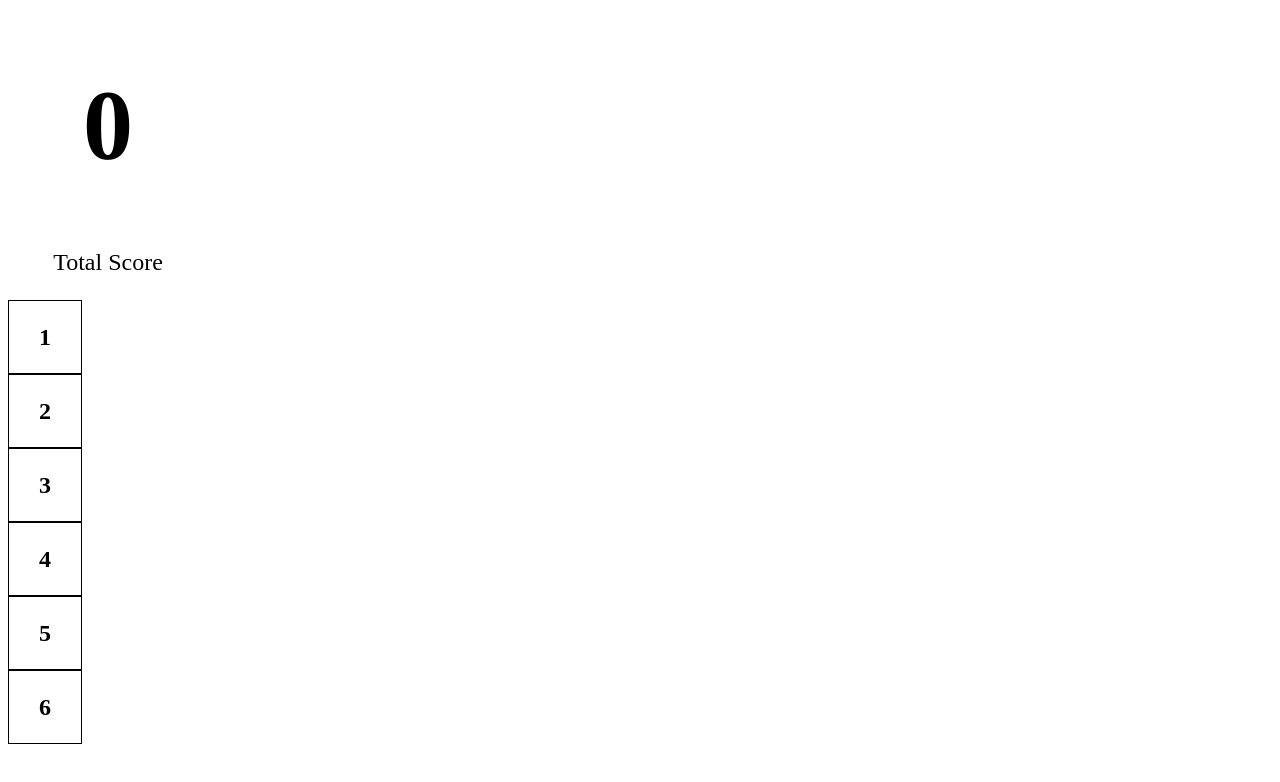
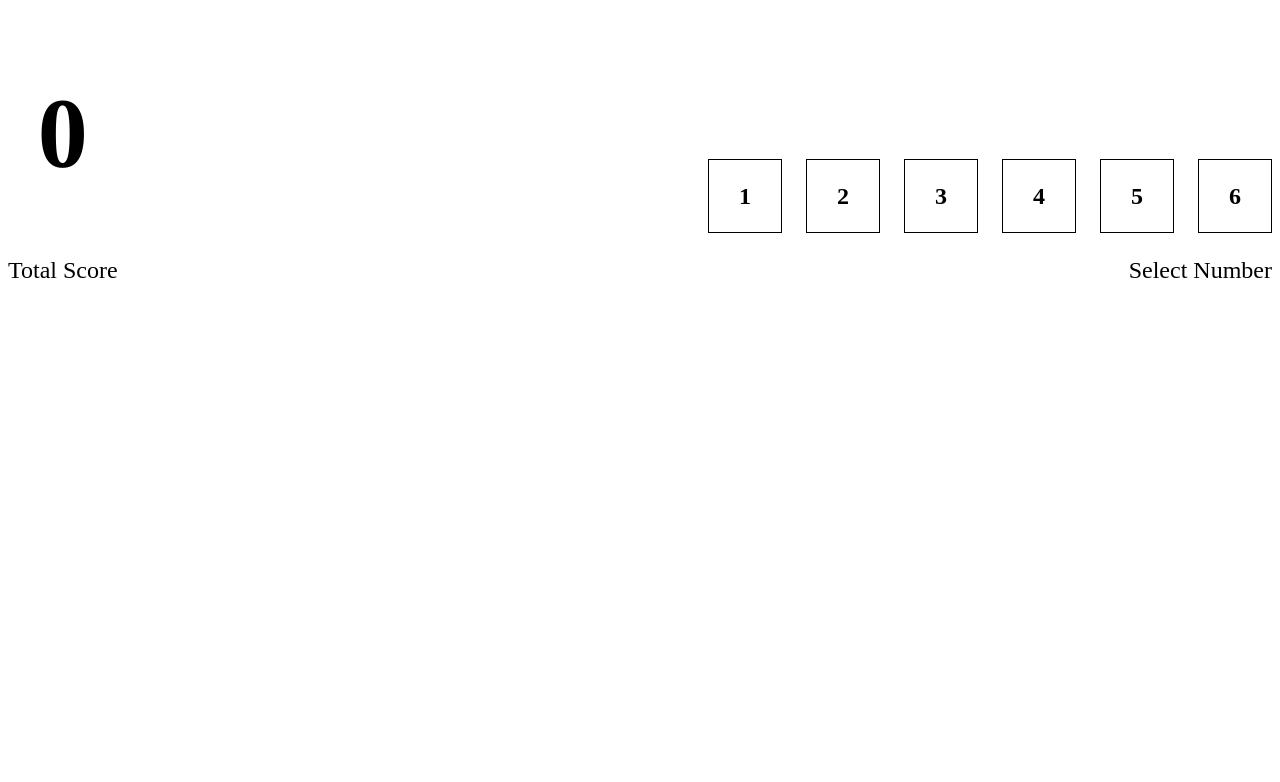
Before and after one commit to sushilthapaIT/React-JS-Projects, a React (Vite) app in the folder Dice-ROll Game/: page / in a window 1280 px wide. Shown: the top 782 px of the page. Built offline with nearby package versions, Linux system fonts and the light colour scheme.

Commit message:
added css design to gameplay component

```diff
--- a/Dice-ROll Game/src/App.css
+++ b/Dice-ROll Game/src/App.css
@@ -6,6 +6,7 @@
 
 * {
   margin: 0;
+  padding: 0;
 }
 
 body {
--- a/Dice-ROll Game/src/components/GamePlay.jsx
+++ b/Dice-ROll Game/src/components/GamePlay.jsx
@@ -1,14 +1,29 @@
 import React from 'react'
 import TotalScore from './TotalScore'
 import NumberSelector from './NumberSelector'
+import styled from 'styled-components'
 
 const GamePlay = () => {
   return (
-    <main>
+    <MainContainer>
+      <div className='top-section'>
         <TotalScore />
         <NumberSelector />
-    </main>
+      </div>
+    </MainContainer>
   )
 }
 
 export default GamePlay
+
+
+const MainContainer = styled.main`
+
+  padding-top: 0px;
+
+  .top-section{
+    display: flex;
+    justify-content: space-between;
+    align-items: end;
+  }
+`
--- a/Dice-ROll Game/src/components/NumberSelector.jsx
+++ b/Dice-ROll Game/src/components/NumberSelector.jsx
@@ -7,15 +7,38 @@
     const [selectedNumber, setSelectedNumber] = useState();
 
     return (
-    <div>
-        {arrNumber.map((value, index) => (
-        <Box isSelected={value === selectedNumber} key={index} onClick={() => setSelectedNumber(value)}>{value}</Box>
-        ))}
-    </div>
+    <NumberSelectorContainer>
+        <div className='flex'>
+            {arrNumber.map((value, index) => (
+            <Box isSelected={value === selectedNumber} key={index}
+            onClick={() => setSelectedNumber(value)}>{value}</Box>
+            ))}
+        </div>
+
+        <p>Select Number</p>
+    </NumberSelectorContainer>
 );
 }
 
 export default NumberSelector;
+
+
+const NumberSelectorContainer = styled.div`
+
+    display: flex;
+    flex-direction: column;
+    align-items: end;
+
+    .flex{
+        display: flex;
+        gap: 24px;
+    }
+
+    p{
+        font-size: 24px;
+        font-weight: 700px;
+    }
+`
 
 const Box = styled.div`
     height: 72px;
```
